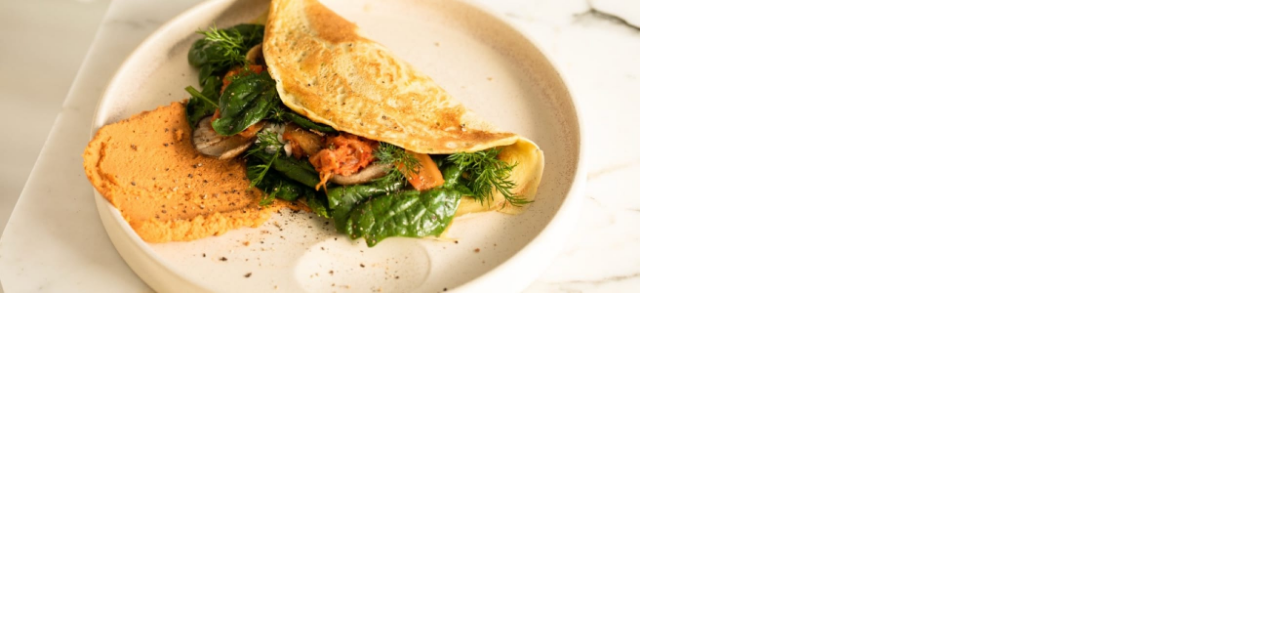
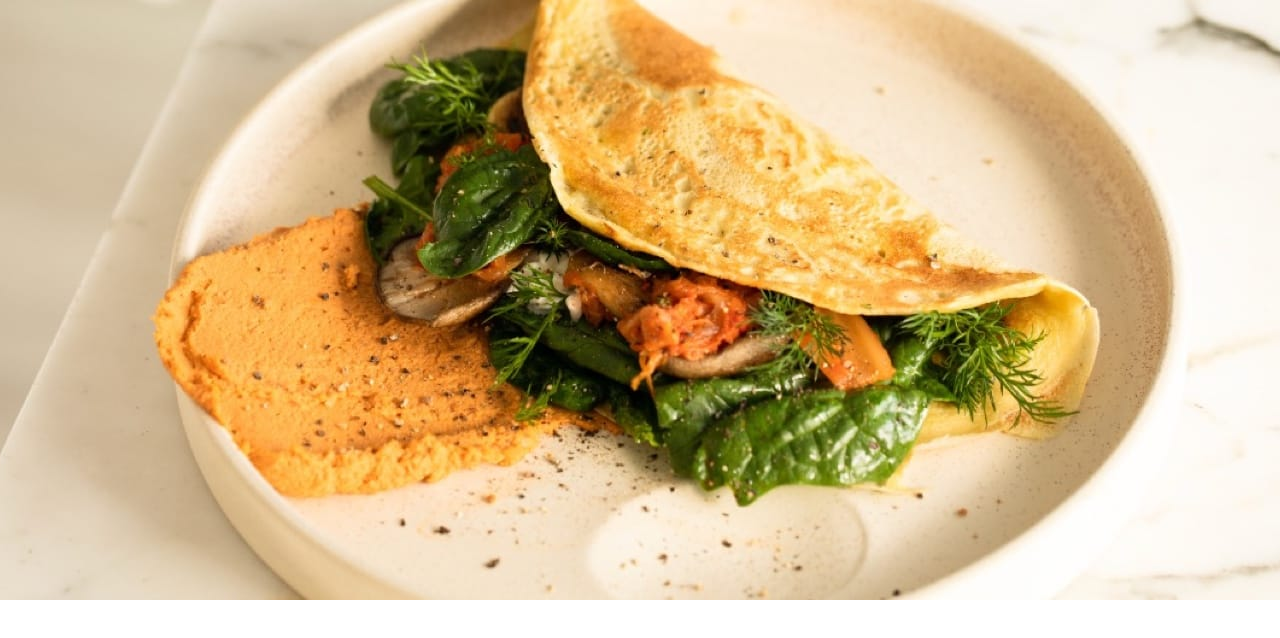
Before and after one commit to tamjidaWeb/recipe-page, a plain HTML site: page index.html in a window 1280 px wide. Drawn offline with Linux system fonts and the light colour scheme.

Commit message:
commited

```diff
--- a/index.html
+++ b/index.html
@@ -8,7 +8,7 @@
 </head>
 <body>
     <section>
-        <div class="image">
+        <div class="image-detail">
             <img src="images/image-omelette.jpeg" alt="">
         </div>
     </section>
--- a/style.css
+++ b/style.css
@@ -6,3 +6,8 @@
 .image img{
     width: 50%;
 }
+.image-detail{
+    display: flex;
+    align-items: center;
+    justify-content: center;
+}
```
